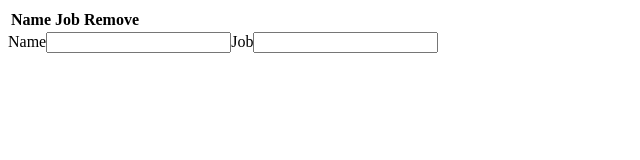
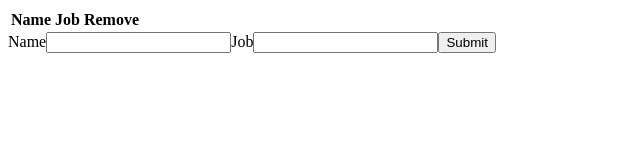
Before and after one commit to klseverson/csc-307-app, a React (Vite) app in the folder packages/react-frontend/: page / in a window 1280 px wide. Shown: the top 160 px of the page, without its empty margins (0-640 px from the left). Built offline with nearby package versions, Linux system fonts and the light colour scheme.

Commit message:
Fixed Form Submission

```diff
--- a/packages/react-frontend/src/Form.jsx
+++ b/packages/react-frontend/src/Form.jsx
@@ -1,17 +1,24 @@
 // src/Form.jsx
 import React, { useState } from "react";
 
-function Form() {
+function Form(props) {
   const [person, setPerson] = useState({
     name: "",
     job: ""
   });
+
   function handleChange(event) {
     const { name, value } = event.target;
     if (name === "job")
       setPerson({ name: person["name"], job: value });
     else setPerson({ name: value, job: person["job"] });
   }
+
+  function submitForm() {
+    props.handleSubmit(person);
+    setPerson({ name: "", job: "" });
+  }
+
   return (
     <form>
       <label htmlFor="name">Name</label>
@@ -30,7 +37,13 @@ function Form() {
         value={person.job}
         onChange={handleChange}
       />
+      <input
+        type="button"
+	value="Submit"
+	onClick={submitForm}
+      />
     </form>
   );
 }
+
 export default Form;
--- a/packages/react-frontend/src/MyApp.jsx
+++ b/packages/react-frontend/src/MyApp.jsx
@@ -13,13 +13,17 @@ function MyApp() {
     setCharacters(updated);
   }
 
+  function updateList(person) {
+    setCharacters([...characters, person]);
+  }
+
   return (
     <div className="container">
       <Table
         characterData={characters}
         removeCharacter={removeOneCharacter}
       />
-    <Form />
+    <Form handleSubmit={updateList}/>
     </div>
   );
 }
```
